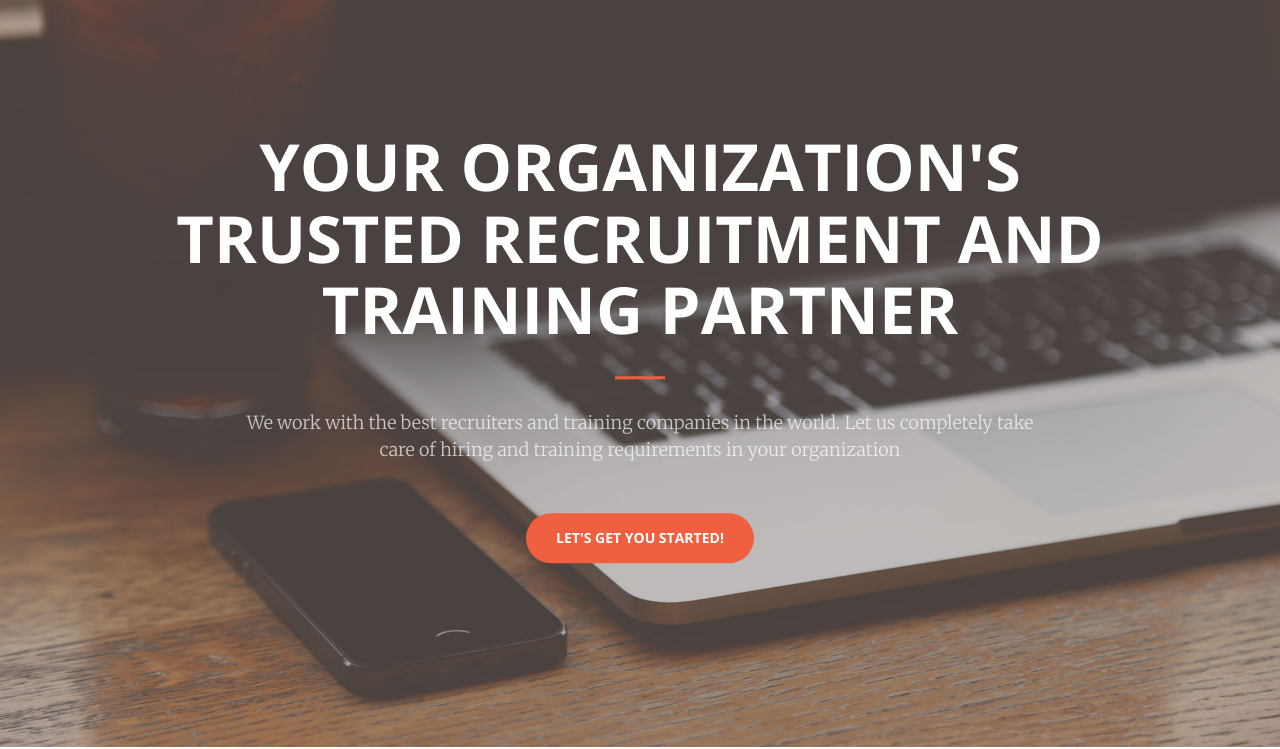
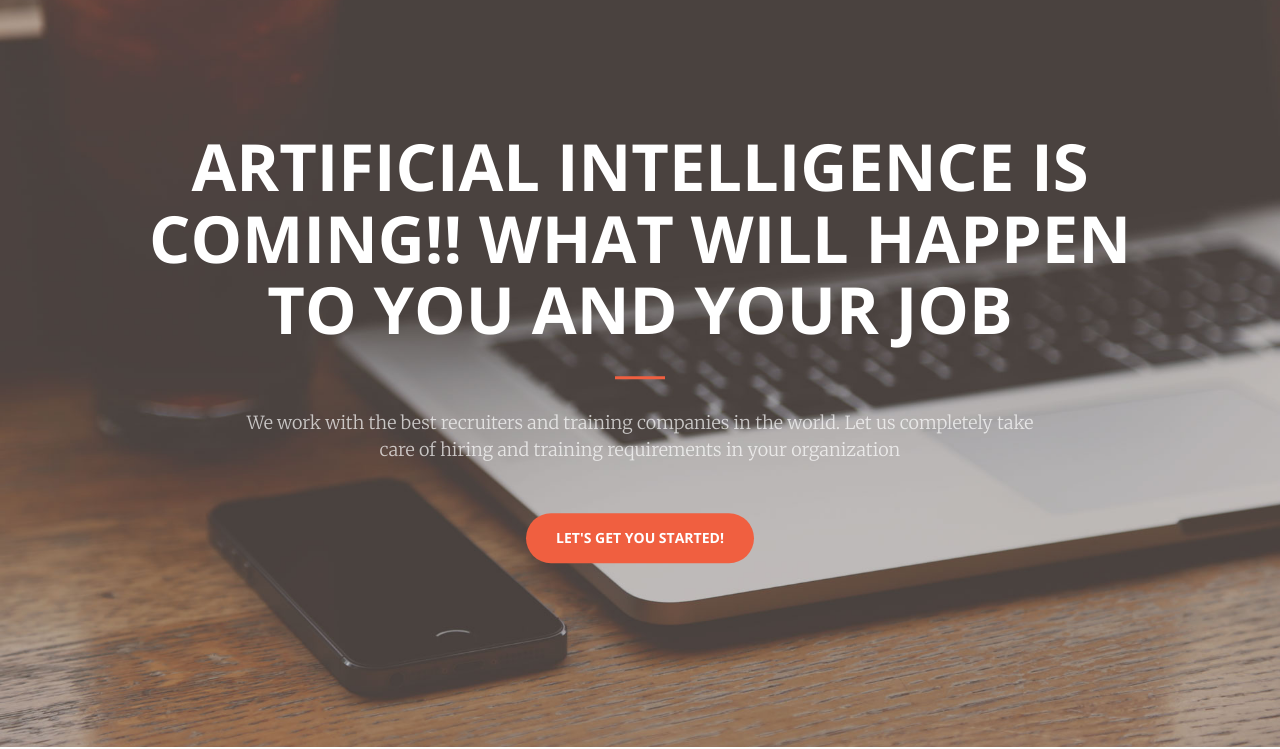
Before and after one commit to viveksp/aisplash_landing_page, a plain HTML site: page index.html in a window 1280 px wide. Shown: the part 53-802 px from the top of the page. Drawn offline with nearby package versions, Linux system fonts and the light colour scheme.

Commit message:
few more changes

```diff
--- a/index.html
+++ b/index.html
@@ -66,7 +66,7 @@
     <header>
         <div class="header-content">
             <div class="header-content-inner">
-                <h1>Your organization's trusted recruitment and training partner</h1>
+                <h1>Artificial intelligence is coming!! What will happen to you and your job</h1>
                 <hr>
                 <p>We work with the best recruiters and training companies in the world. Let us completely take care of hiring and training requirements in your organization </p>
                 <a href="#services" class="btn btn-primary btn-xl page-scroll">Let's get you started!</a>
```
